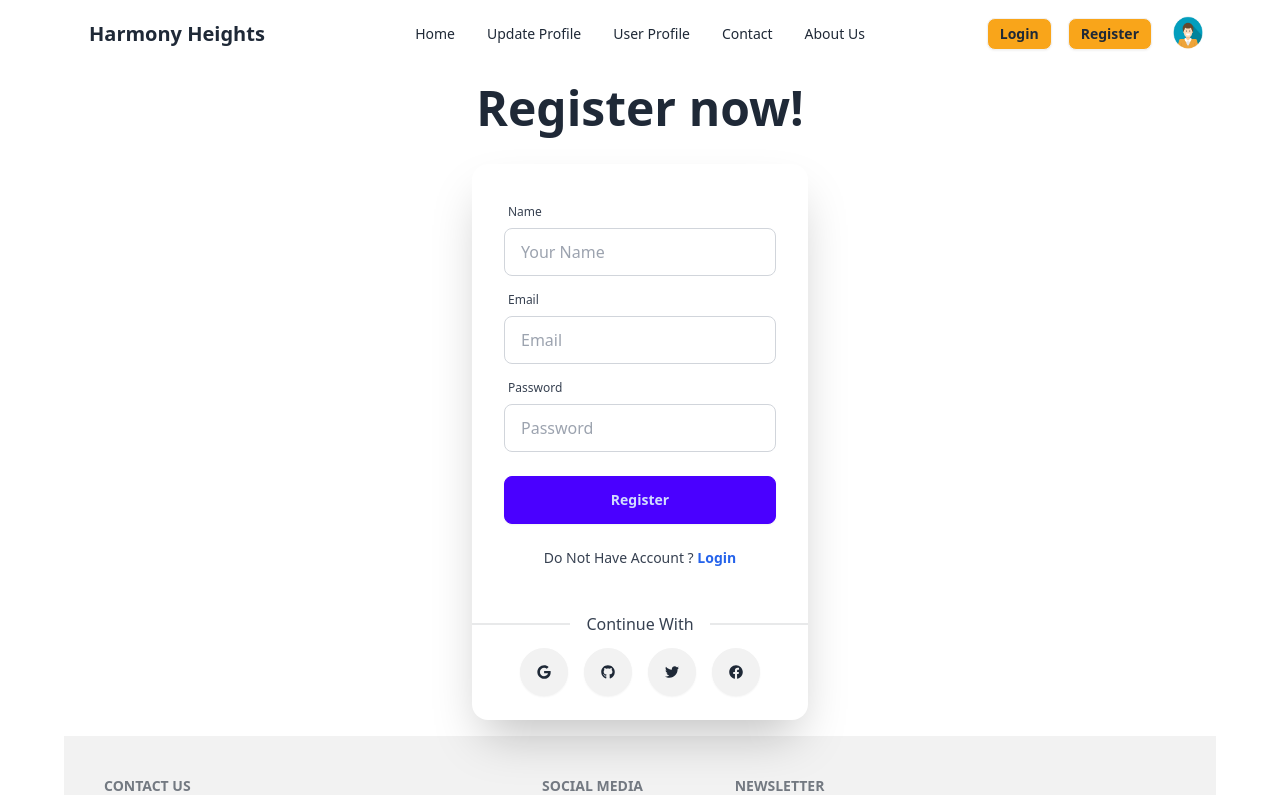
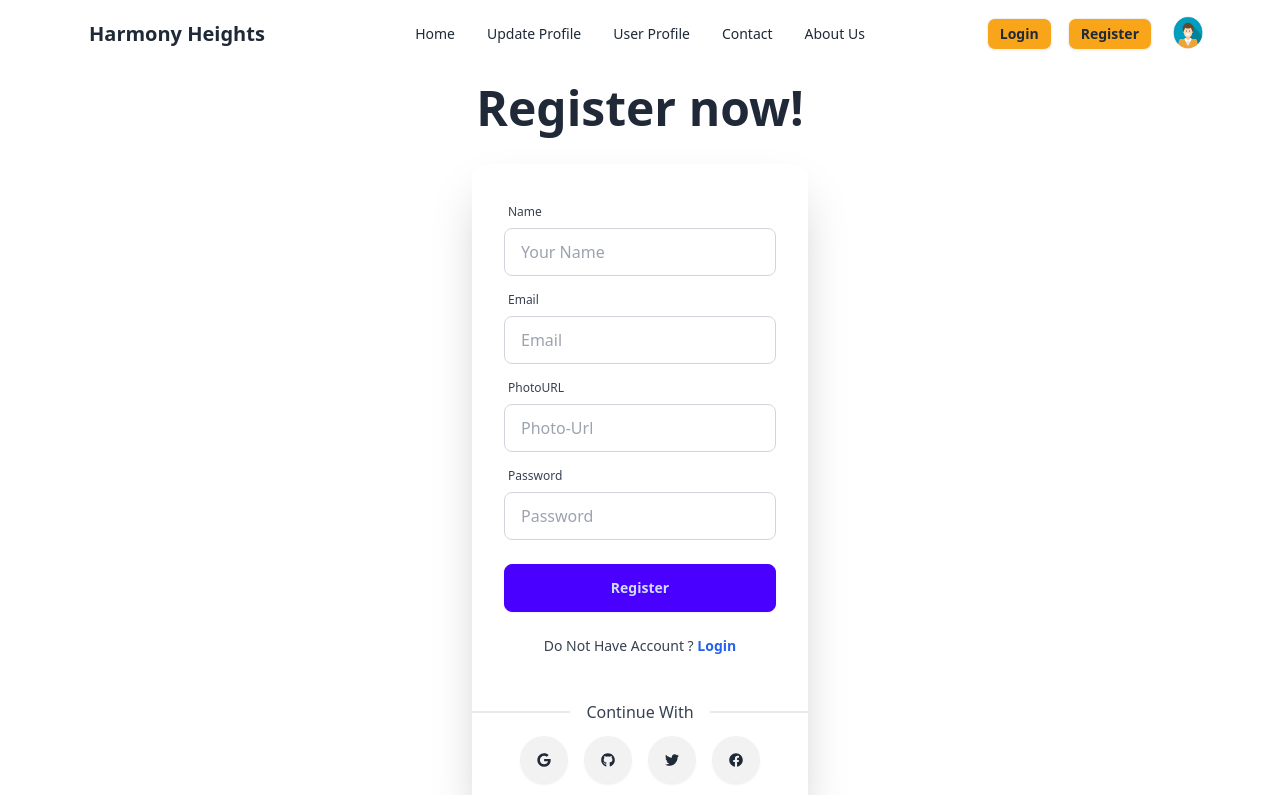
Before and after one commit to fah45/Real-state-Public, a React (Vite) app: page /register in a window 1280 px wide. Shown: the top 795 px of the page. Built offline with nearby package versions, Linux system fonts and the light colour scheme; no server answers.

Commit message:
added photourl button on register page and some toast work

```diff
--- a/package.json
+++ b/package.json
@@ -15,6 +15,7 @@
     "match-sorter": "^6.3.4",
     "react": "^18.2.0",
     "react-dom": "^18.2.0",
+    "react-helmet-async": "^2.0.4",
     "react-hot-toast": "^2.4.1",
     "react-icons": "^5.0.1",
     "react-router-dom": "^6.22.3",
--- a/src/main.jsx
+++ b/src/main.jsx
@@ -5,11 +5,16 @@ import './index.css'
 import { RouterProvider } from 'react-router-dom'
 import routes from './routes/Routes.jsx'
 import AuthProvider from './Provider/AuthProvider.jsx'
+import  { Toaster } from 'react-hot-toast';
+// import { HelmetProvider } from 'react-helmet-async';
 
 ReactDOM.createRoot(document.getElementById('root')).render(
   <React.StrictMode>
     <AuthProvider>
-    <RouterProvider router={routes}></RouterProvider>
+      <RouterProvider router={routes}></RouterProvider>
+      <Toaster />
     </AuthProvider>
   </React.StrictMode>,
 )
+
+// </HelmetProvider>
--- a/src/pages/Home/Home.jsx
+++ b/src/pages/Home/Home.jsx
@@ -8,6 +8,9 @@ import PropertyCard from "../../components/PropertyCard";
 const Home = () => {
     return (
         <div>
+            {/* <Helmet>
+                <title>Career hub | home</title>
+            </Helmet> */}
             <Banner></Banner>
             <PropertyCard></PropertyCard>
             <h2 className="text-3xl">This is Home</h2>
--- a/src/pages/Register/Register.jsx
+++ b/src/pages/Register/Register.jsx
@@ -2,6 +2,7 @@ import { useContext, useState } from "react";
 import { Link, useNavigate } from "react-router-dom";
 import { AuthContext } from "../../Provider/AuthProvider";
 import { FaFacebook, FaGithub, FaGoogle, FaTwitter } from "react-icons/fa";
+import toast, { Toaster } from 'react-hot-toast';
 
 
 
@@ -38,6 +39,7 @@ const Register = () => {
             })
             .catch(error => {
                 // toast
+                toast.error('Wrong Password or email');
                 setErrorMessage(error.message)
             })
     }
@@ -48,11 +50,13 @@ const Register = () => {
         socialProvider()
             .then(() => {
                 // Toast
+                toast.success("Successfully login");
                 setSuccess("Successfully Registered")
                 navigate('/login')
             })
-            .catch(error=>{
+            .catch(error => {
                 // toast(error.message)
+                toast.error('Wrong Password or email');
                 setErrorMessage(error.message)
             })
     }
@@ -79,6 +83,12 @@ const Register = () => {
                         </div>
                         <div className="form-control">
                             <label className="label">
+                                <span className="label-text text-gray-700 text-xs">PhotoURL</span>
+                            </label>
+                            <input type="text" placeholder="Photo-Url" name="Photo_Url" className="input input-bordered text-gray-700 bg-transparent border-gray-300 " required />
+                        </div>
+                        <div className="form-control">
+                            <label className="label">
                                 <span className="label-text text-gray-700 text-xs">Password</span>
                             </label>
                             <input type="password" placeholder="Password" name="password" className="input input-bordered text-gray-700 bg-transparent border-gray-300 " required />
@@ -90,6 +100,7 @@ const Register = () => {
                             }
                         </div>
                         <div className="form-control mt-4">
+                        <Toaster />
                             <button className="btn btn-primary">Register</button>
                         </div>
                         <div className="mt-4 text-center">
@@ -98,6 +109,7 @@ const Register = () => {
                     </form>
                     <div className="divider text-gray-700">Continue With</div>
                     <div className="flex justify-center gap-4 mb-6">
+                    <Toaster />
                         <button className="btn rounded-full" onClick={() => handleSocialLogin(googleSignIn)}><FaGoogle /></button>
                         <button className="btn rounded-full" onClick={() => handleSocialLogin(gitHubSignIn)}><FaGithub /></button>
                         <button className="btn rounded-full" onClick={() => handleSocialLogin(twitterSignIn)}><FaTwitter /></button>
```
Also changed, not shown: 1 other file (tests, documents, lock files or other folders).
